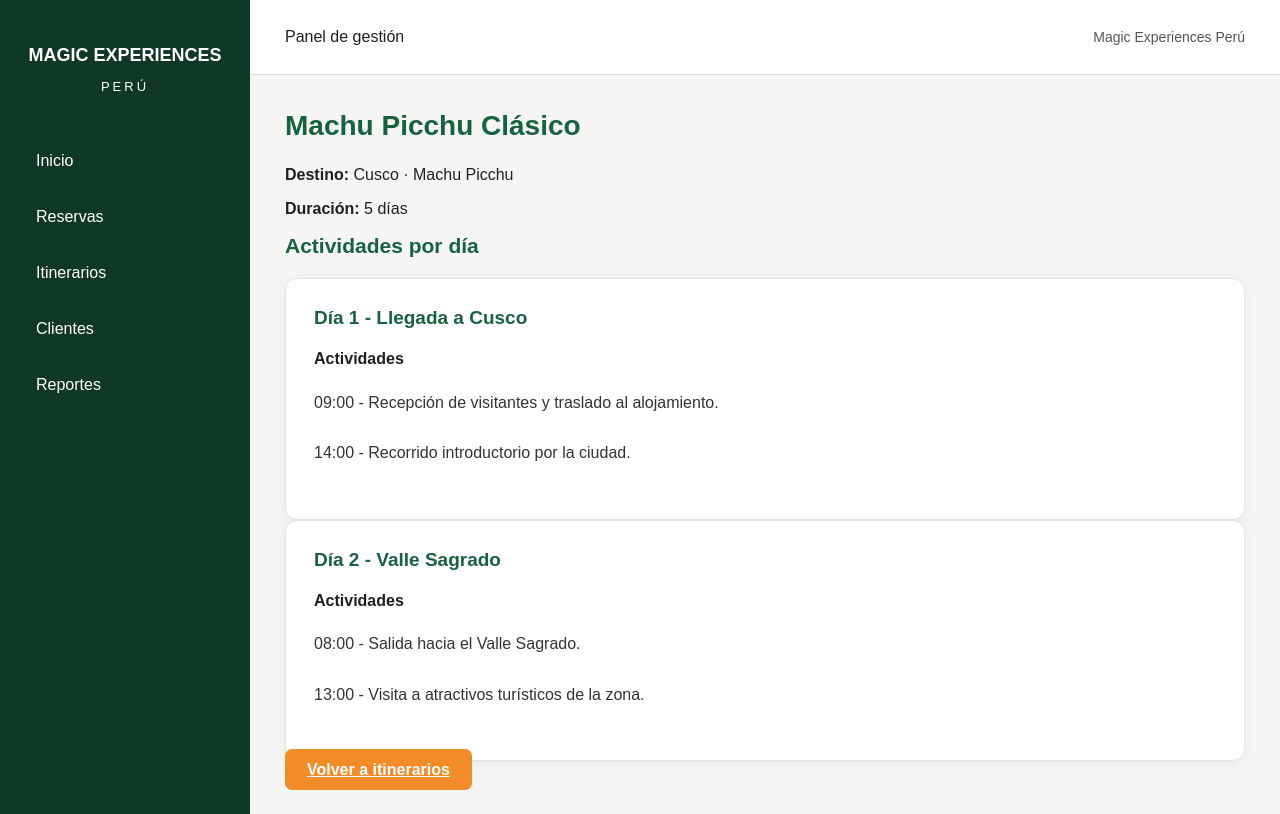
After one commit to Rodri7930/PROYECTO-MEP, a Django app: template src/ui/templates/ui/detalle_itinerario.html in a window 1280 px wide. The commit adds this page. Run offline with Django 5.2, Linux system fonts and the light colour scheme; the template is opened without the code that fills it, so the values that code supplies are empty.

Commit message:
feat: (GREEN) implementar detalle demostrativo de itinerario

```diff
--- /dev/null
+++ b/src/ui/templates/ui/detalle_itinerario.html
@@ -0,0 +1,56 @@
+
+{% extends "ui/base.html" %}
+
+{% block titulo %}
+Machu Picchu Clásico | Magic Experiences Perú
+{% endblock %}
+
+{% block contenido %}
+<section class="seccion-itinerarios">
+
+    <h1 class="titulo-pagina">Machu Picchu Clásico</h1>
+
+    <p>
+        <strong>Destino:</strong> Cusco · Machu Picchu
+    </p>
+
+    <p>
+        <strong>Duración:</strong> 5 días
+    </p>
+
+    <h2 class="subtitulo">Actividades por día</h2>
+
+    <article class="tarjeta">
+        <h3>Día 1 - Llegada a Cusco</h3>
+
+        <h4>Actividades</h4>
+
+        <p>
+            09:00 - Recepción de visitantes y traslado al alojamiento.
+        </p>
+
+        <p>
+            14:00 - Recorrido introductorio por la ciudad.
+        </p>
+    </article>
+
+    <article class="tarjeta">
+        <h3>Día 2 - Valle Sagrado</h3>
+
+        <h4>Actividades</h4>
+
+        <p>
+            08:00 - Salida hacia el Valle Sagrado.
+        </p>
+
+        <p>
+            13:00 - Visita a atractivos turísticos de la zona.
+        </p>
+    </article>
+
+    <a href="{% url 'itinerarios' %}" class="boton-principal">
+        Volver a itinerarios
+    </a>
+
+</section>
+{% endblock %}
```
Also changed, not shown: src/ui/templates/ui/itinerarios.html (+4 -3 lines), src/ui/urls.py (+8 -0 lines).
